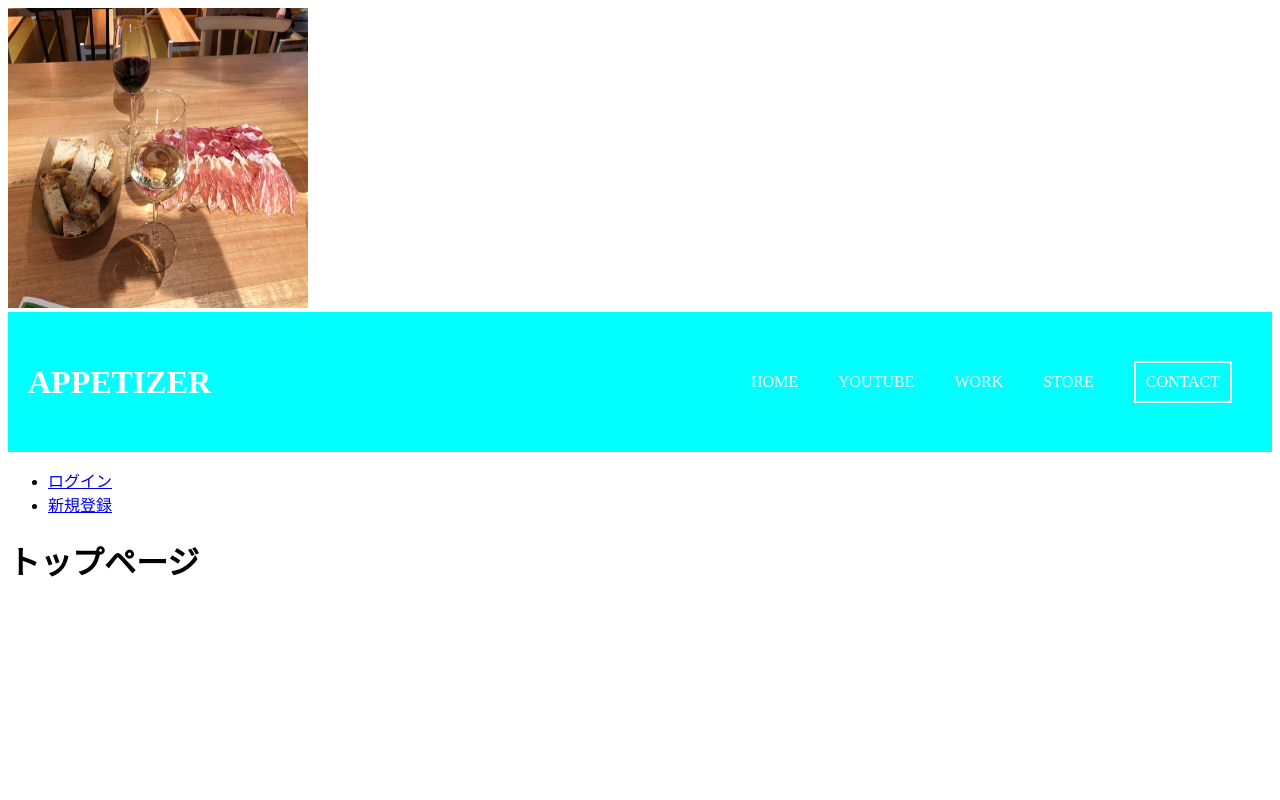
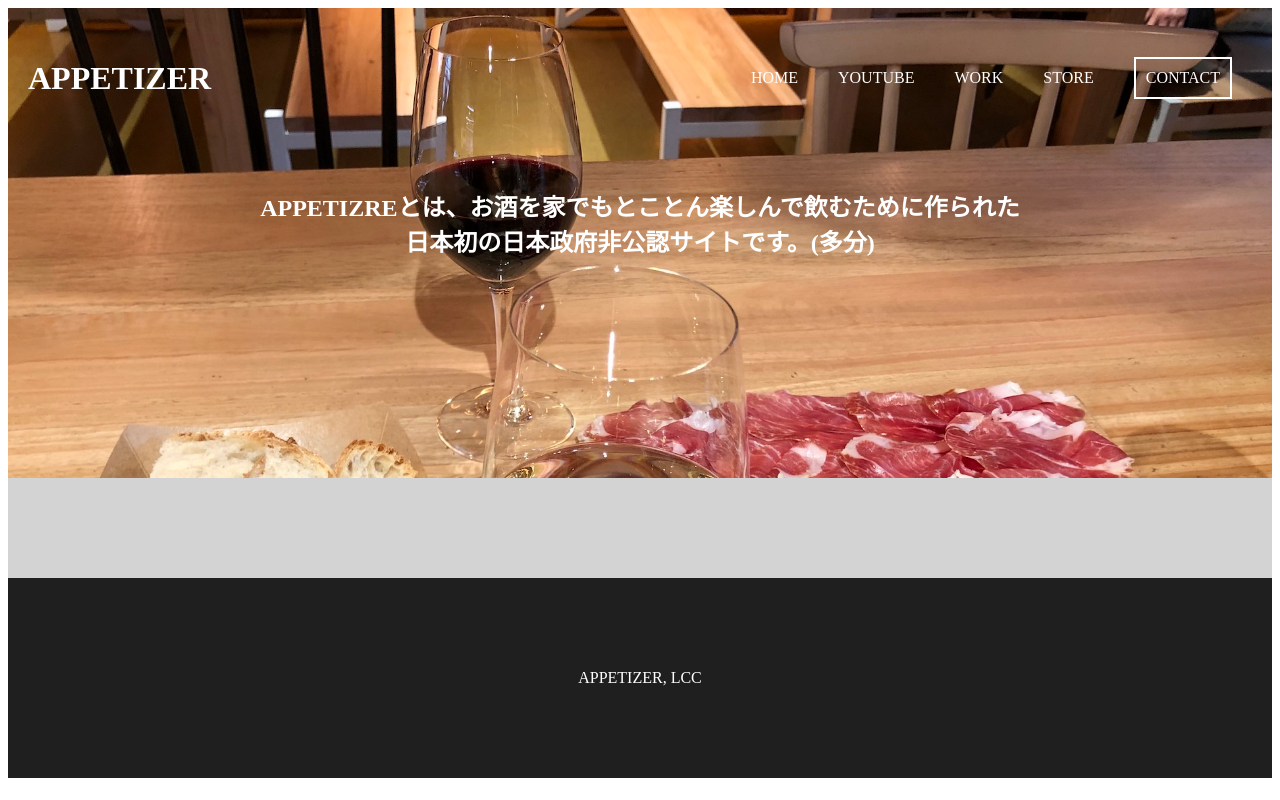
Before and after one commit to daikiaLucky/appetizer, a Rails app: page / in a window 1280 px wide. Run offline with Rails 7, Linux system fonts and the light colour scheme; data that the repository does not hold is empty; style sheets or scripts are compiled from the project's sources; parts of the project's set-up code (start-up, migrations or seed data) failed here and were passed over.

Commit message:
top画面　css編集

```diff
--- a/app/assets/stylesheets/items/index.scss
+++ b/app/assets/stylesheets/items/index.scss
@@ -1,7 +1,7 @@
-.image{
-  width: 300px;
-  height: 300px;
- }
+.header-top {
+  background-image: image-url('topimage.jpeg');
+  background-size: cover;
+}
 
 .header-inner {
   display: flex;
@@ -9,12 +9,11 @@
   padding: 20px;
   justify-content: space-between;
   align-items: center;
-  background-color: aqua;
 }
 
 .header-inner a {
   text-decoration: none;
-  color: #fff;
+  color: white;
 }
 
 .header-navi {
@@ -28,6 +27,28 @@
 
 .contact {
   margin: 0px 20px;
-  border: 2px solid #fff;
+  border: 2px solid white;
   padding: 10px;
 }
+
+.header-center {
+  color: white;
+  padding: 20px 20px 200px 20px;
+  text-align: center;
+}
+
+
+.footer-top {
+  background-color: lightgray;
+  height: 100px;
+}
+
+.footer-inner {
+  background-color: #1f1f1f;
+  color: white;
+  display: flex;
+  text-align: center;
+  height: 200px;
+  justify-content: center;
+  align-items: center;
+}
--- a/app/views/posts/index.html.erb
+++ b/app/views/posts/index.html.erb
@@ -1,5 +1,4 @@
-<div class="header">
-  <img src="app/assets/images/top-image.png" alt="なぜ？" class="image">
+<div class="header-top">
   <div class="header-inner">
     <h1><a href="http://localhost:3000">APPETIZER</a></h1>
     <div class="header-navi">
@@ -20,49 +19,19 @@
       </div>
     </div>
   </div>
+  <div class="header-center">
+    <h2>APPETIZREとは、お酒を家でもとことん楽しんで飲むために作られた<br>日本初の日本政府非公認サイトです。(多分)</h2>
+  </div>
 </div>
 
 
 
 
-<header class='top-page-header'>
-  <ul class='lists-right'>
-    <% if user_signed_in? %>
-      <div class="greeting">
-        <%= "いらっしゃいませ！！！" %>
-        <%= link_to "#{current_user.nickname}さん", user_path(current_user.id), class: :greeting__link %>
-      </div>
-        <li><%= link_to 'ログアウト', destroy_user_session_path, method: :delete, class: "logout" %></li>
-        <li><%= link_to '新規投稿', new_post_path, class: "post" %></li>
-    <% else %>
-        <li><%= link_to 'ログイン', user_session_path, class: "login" %></li>
-        <li><%= link_to '新規登録', new_user_registration_path, class: "sign-up" %></li>
-    <% end %>
-  </ul>
 
-
-
-</header>
-
-<div class='main'>
-  <h1>トップページ</h1>
-
-  <% @post.each do |post| %>
-  <li class='list'>
-    <%= link_to post_path(post.id) do %>
-    <% if post.image.present? %>
-      <div class='post-img-content'>
-        <%= image_tag post.image, class: "post-img" %>
-      </div>
-    <% end %>
-      <div class='post-info'>
-        <h3 class='post-name'>
-          <%= post.title %>
-        </h3>
-      </div>
-    <% end %>
-    <div class='post-user'>
-    <%= link_to "by #{post.user.nickname}", user_path(post.user_id), class: :card__user %>
-    </div>
-  </li>
-  <% end %>
+<div class="footer">
+  <div class="footer-top">
+  </div>
+  <div class="footer-inner">
+    <span>APPETIZER, LCC</span>
+  </div>
+</div>
```
Also changed, not shown: app/assets/images/top-image.png (deleted), app/assets/images/topimage.jpeg (added).
